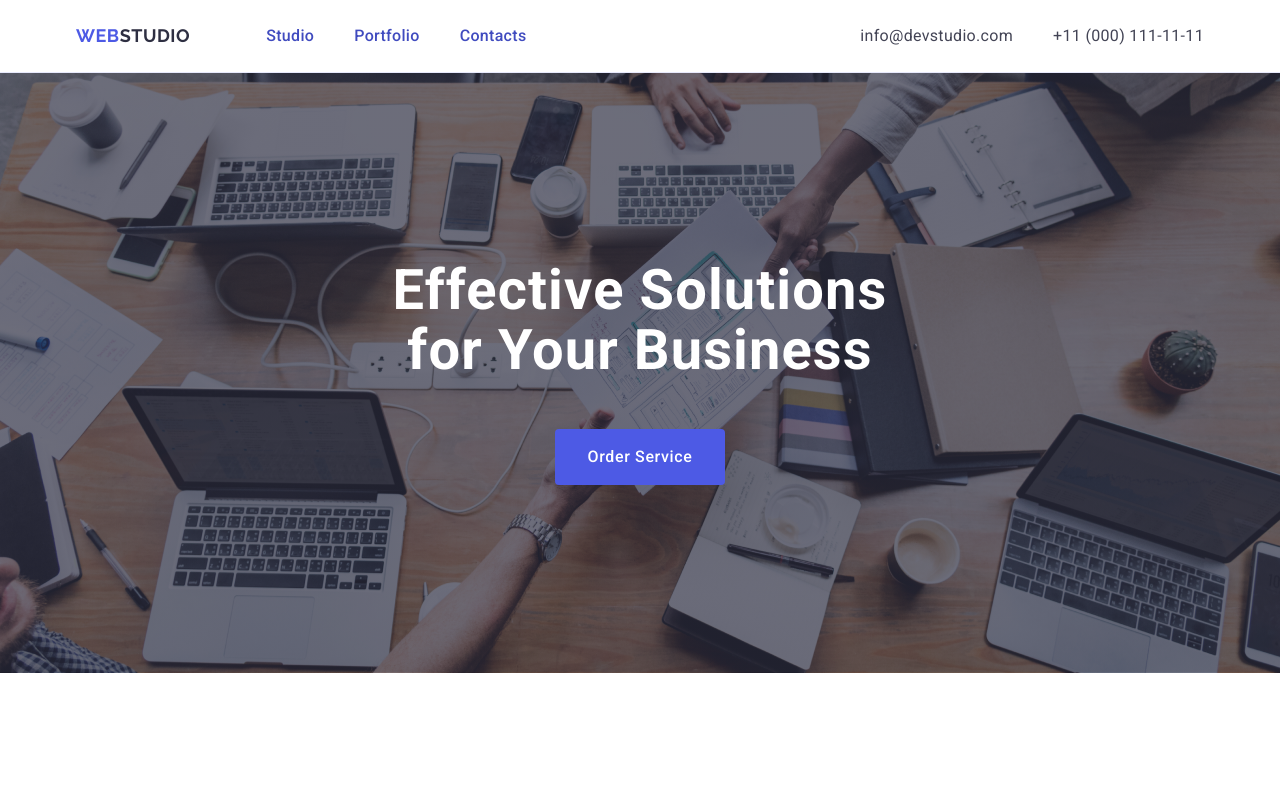
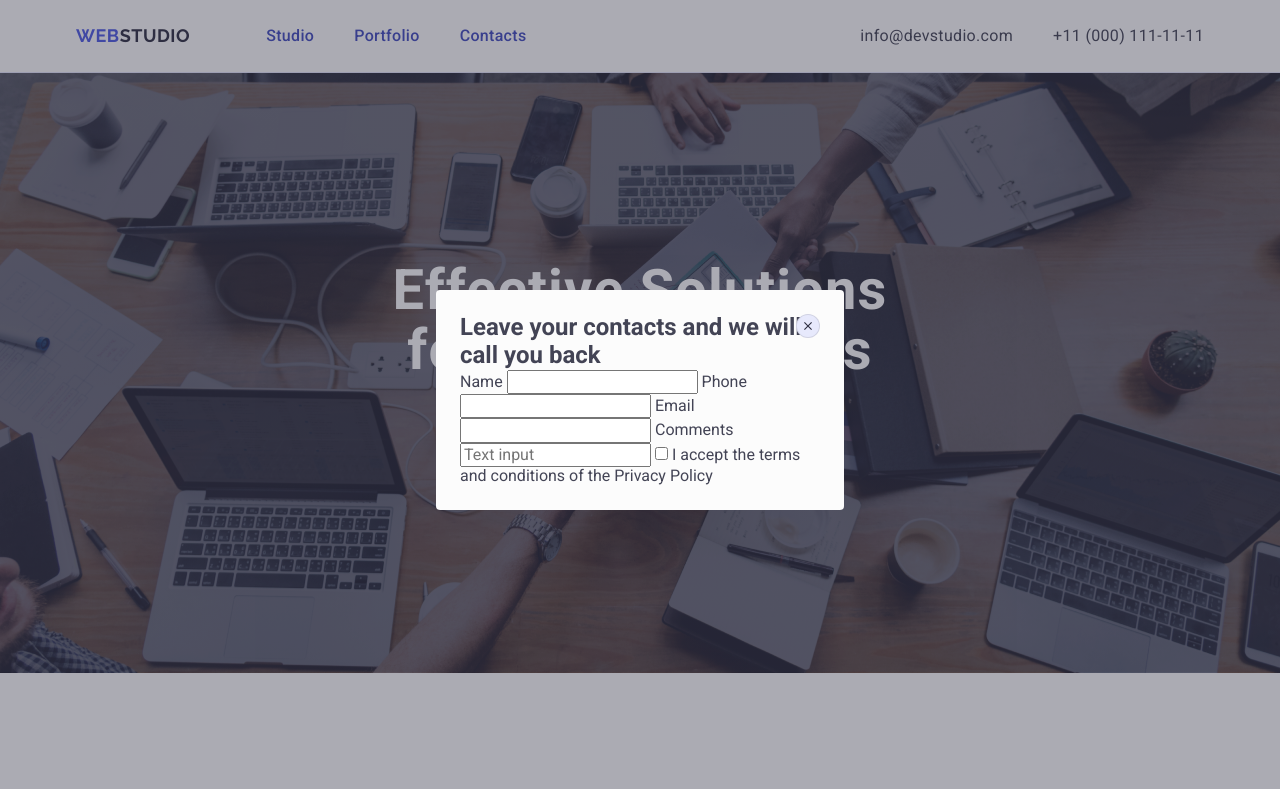
Before and after one commit to VeronikaPetrushka/goit-markup-hw-05, a plain HTML site: page index.html in a window 1280 px wide. Shown: the top 789 px of the page. Drawn offline with nearby package versions, Linux system fonts and the light colour scheme.

Commit message:
form continue

```diff
--- a/css/styles.css
+++ b/css/styles.css
@@ -488,15 +488,15 @@ img {
   background-color: var(--NAVY-BLUE-modal, rgba(46, 47, 66, 0.4));
 }
 
-.backdrop.is-open {
+/* .backdrop.is-open {
   opacity: 0;
   visibility: hidden;
   pointer-events: none;
-}
+} */
 
 .modal {
   position: relative;
-  width: 408px;
+  max-width: 408px;
   background-color: #fcfcfc;
   border-radius: 4px;
   padding: 24px;
--- a/index.html
+++ b/index.html
@@ -458,6 +458,28 @@
             <use href="./images/modal-close.svg#icon-modal-close"></use>
           </svg>
         </button>
+        <h2 class="contact-form-tittle">
+          Leave your contacts and we will call you back
+        </h2>
+        <form class="contact-form" name="contact-form">
+          <label for="user-name">Name</label>
+          <input id="user-name" type="text" name="user-name" />
+          <label for="user-phone-number">Phone</label>
+          <input id="user-phone-number" type="tel" name="user-phone-number" />
+          <label for="user-email">Email</label>
+          <input id="user-email" type="email" name="user-email" />
+          <label for="user-comments">Comments</label>
+          <input
+            id="user-comments"
+            type="text"
+            name="user-comments"
+            placeholder="Text input"
+          />
+          <input id="privacy-policy" type="checkbox" name="privacy-policy" />
+          <label for="privacy-policy"
+            >I accept the terms and conditions of the Privacy Policy</label
+          >
+        </form>
       </div>
     </div>
   </body>
```
